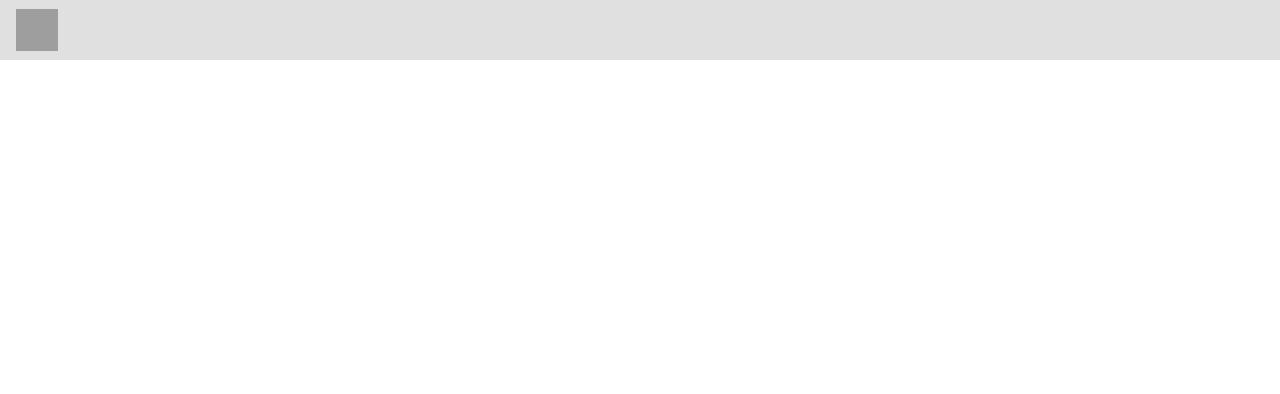
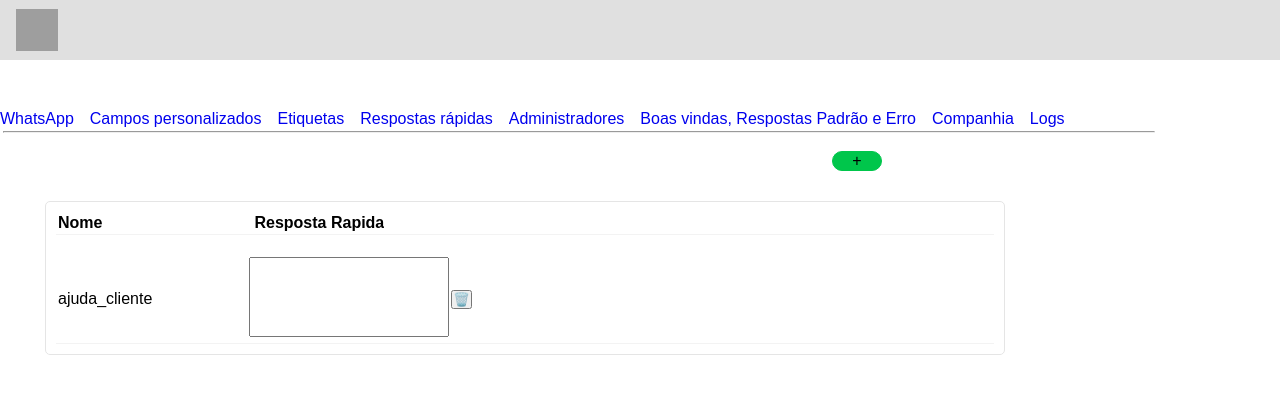
Before and after one commit to katsumidev/whatsappAPI, a React (Create React App) app in the folder client/: page /1/settings/fastReplies in a window 1280 px wide. Before the commit this address had no page. Shown: the top 394 px of the page. Built offline with nearby package versions, Linux system fonts and the light colour scheme; grey boxes are pictures that could not be loaded.

Commit message:
fast replies

```diff
--- a/client/src/App.js
+++ b/client/src/App.js
@@ -9,6 +9,7 @@ import Header from "./components/Header";
 import WhatsApp from "./components/whatsapp";
 import Fields from "./components/fields";
 import Tags from "./components/tags";
+import Responses from "./components/responses";
 
 function App() {
   localStorage.setItem("userToken", "teste")
@@ -24,6 +25,7 @@ function App() {
           <Route path="/:userIns/settings" element={<WhatsApp/>}/>
           <Route path="/:userIns/settings/customFields" element={<Fields/>}/>
           <Route path="/:userIns/settings/tags" element={<Tags/>}/>
+          <Route path="/:userIns/settings/fastReplies" element={<Responses/>}/>
         </Routes>
         <GlobalStyle />
       </ModalProvider>
--- a/client/src/components/menu/index.jsx
+++ b/client/src/components/menu/index.jsx
@@ -14,7 +14,7 @@ function Menu() {
             <p><Link className='link' to="/:userIns/settings">WhatsApp</Link></p>
             <p><Link className='link' to="/:userIns/settings/customFields">Campos personalizados</Link></p>
             <p><Link className='link' to="/:userIns/settings/tags">Etiquetas</Link></p>
-            <p><Link className='link'>Respostas rápidas</Link></p>
+            <p><Link className='link' to="/:userIns/settings/fastReplies">Respostas rápidas</Link></p>
             <p><Link className='link'>Administradores</Link></p>
             <p><Link className='link'>Boas vindas, Respostas Padrão e Erro</Link></p>
             <p><Link className='link'>Companhia</Link></p>
--- /dev/null
+++ b/client/src/components/responses/index.jsx
@@ -0,0 +1,107 @@
+import { useState } from "react";
+import Menu from "../menu";
+import { AddField, ContentTable } from "./styles";
+
+function Responses() {
+
+    const [fields, SetField] = useState([]);
+    const [edit, setEdit] = useState(true);
+    const [inputValue, setInputValue] = useState('');
+    const [textarea, setTextArea] = useState('')
+
+    /*
+    Se aparecer o bug de atualizar mutiplos campos se liga na dica do chatgpt
+    vai tá no arquivo helpe.txt :)
+    */
+    const handleAddInf = () => {
+        const newInfo = [
+            {
+                name: 'Trocar agenda',
+                text: 'Troca Agendada, confere por favor, você receberá uma mensagem no whatsApp para confirmar sua entrega. ok?'
+            },
+
+        ]
+
+        SetField(newInfo)
+    }
+
+    const editField = (condition) => {
+        setEdit(condition);
+    }
+
+    const deleteField = (name) => {
+        const index = fields.findIndex(field => field.name === name);
+        const oldField = [...fields];
+        oldField.splice(index, 1);
+        SetField(oldField);
+    }
+    return (
+        <>
+        <Menu/>
+        <AddField onClick={handleAddInf}>
+            +
+        </AddField>
+        <ContentTable>
+                <tr>
+                    <th><p className="titles">Nome</p></th>
+                    <th><p className="titles">Resposta Rapida</p></th>
+                </tr>
+                <tr>
+                    <td>
+                        <p className="itens">ajuda_cliente</p>
+                    </td>
+                    <td>
+                        <textarea
+                        className="replies-items"
+                        name="fast-response"
+                        id="fast-response"
+                        cols="30"
+                        rows="10"
+                        />
+
+                    </td>
+                    <td>
+                        <button>
+                            🗑️
+                        </button>
+                    </td>
+                </tr>
+                {
+                fields.map((field, index) => {
+                        return (
+                            <tr key={index}>
+                                <td>
+                                    <input
+                                    className="itens"
+                                    type="text"
+                                    value={inputValue || field.name}
+                                    onChange={(e) => setInputValue(e.target.value)}
+                                    disabled={edit ? true : false}
+                                    />
+                                </td>
+                                <td>
+                                    <textarea className="replies-items"
+                                    value={textarea || field.text}
+                                    disabled={edit ? true : false}
+                                    />
+                                </td>
+                                <td>
+                                    <button onClick={() => editField(false)}>
+                                        ✏️
+                                    </button>
+                                </td>
+                                <td>
+                                    <button onClick={() => deleteField(field.name)}>
+                                        🗑️
+                                    </button>
+                                </td>
+                            </tr>
+                        )
+
+                    })}
+            </ContentTable>
+        </>
+    );
+}
+
+export default Responses;
--- /dev/null
+++ b/client/src/components/responses/styles.js
@@ -0,0 +1,52 @@
+import styled from "styled-components"
+
+
+export const AddField = styled.div`
+position: right;
+margin-left: 65%;
+border: 1px solid #00c64b;
+background: #00c64b;
+border-radius: 10px;
+width: 50px;
+text-align: center;
+margin-top: 15px;
+cursor: pointer;
+`
+
+export const ContentTable = styled.table`
+border-radius: 5px;
+margin-top: 30px;
+margin-left: 45px;
+max-width: 75%;
+display: grid;
+align-items: center;
+background-color: #fff;
+border: 1px solid #e5e5e5;
+
+    tr {
+        margin: 10px;
+        border-bottom: 1px solid #f3f3f3;
+    }
+
+
+    .titles {
+        margin-right: 150px;
+    }
+
+    .itens {
+        box-shadow: 0 0 0 0;
+        border: 0 none;
+        outline: 0;
+        margin-right: 95px;
+    }
+
+    button {
+        cursor: pointer;
+    }
+
+    .replies-items {
+        resize: none;
+        height: 80px;
+        width: 200px;
+    }
+`
--- a/client/src/components/tags/index.jsx
+++ b/client/src/components/tags/index.jsx
@@ -8,7 +8,10 @@ function Tags() {
     const [edit, setEdit] = useState(true);
     const [inputValue, setInputValue] = useState('');
 
-
+    /*
+    Se aparecer o bug de atualizar mutiplos campos se liga na dica do chatgpt
+    vai tá no arquivo helpe.txt :)
+    */
     const handleAddInf = () => {
         const newInfo = [
             {
```
Also changed, not shown: client/help.txt (added).
